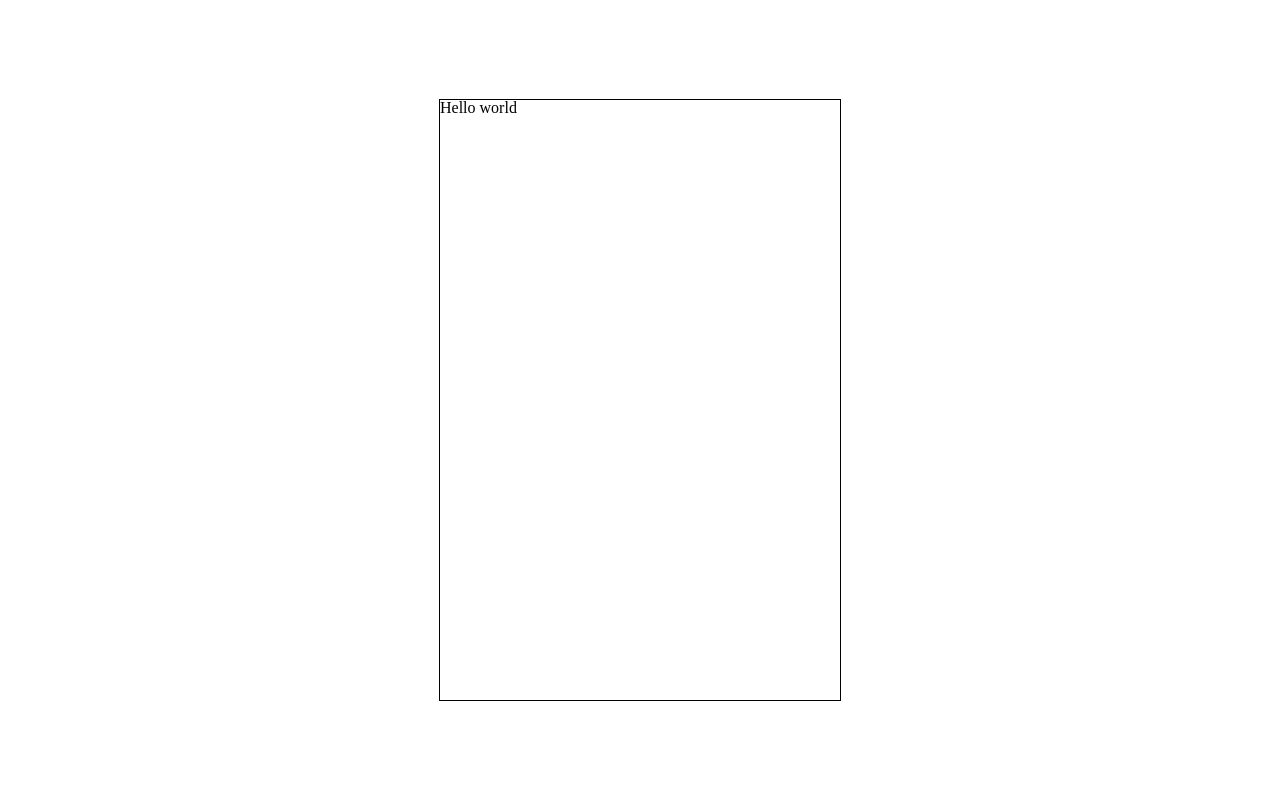
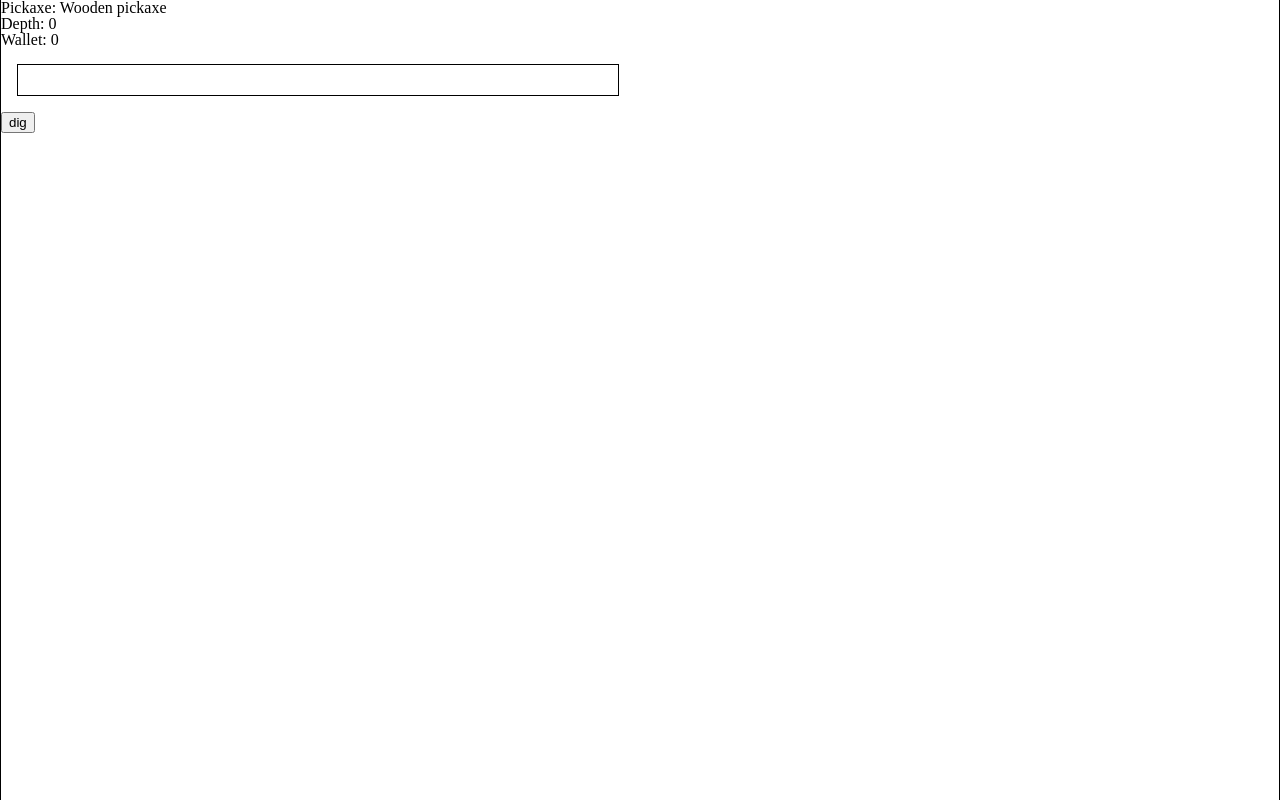
Before and after one commit to Jeffrey-Kingsbury/minedown, a React (Create React App) app: page / in a window 1280 px wide. Built offline with nearby package versions, Linux system fonts and the light colour scheme.

Commit message:
started ui for testing

```diff
--- a/src/Data.js
+++ /dev/null
@@ -1,11 +0,0 @@
-export const PlayerData = {
-    name: "Player",
-    inventory: {
-        dirt: 0,
-        stone: 0,
-        iron: 0,
-        gold: 0,
-        diamond: 0,
-
-    },
-}
--- a/src/Engine/Engine.js
+++ b/src/Engine/Engine.js
@@ -23,18 +23,19 @@ const RESOURCES = {
 const PLAYER = {
   wallet: 0,
   pickaxe: 0,
-  depth: 0,
+  pickaxeData: function(){
+    return PICKAXES[this.pickaxe] ? PICKAXES[this.pickaxe] : PICKAXES[0];
+  },
+  currentDepth: 0,
+  maxDepth: 0,
   buffs: {},
   nerfs: {},
   resources: {},
   buildings: {},
 };
 
-const DIGGING = (currentPickaxe, depth, buffs, nerfs) => {
-  // currentPickaxe determines the speed of the digging and the amount of resources gained
-  // It also determines if it is possible to dig at all depending on the depth
-  // depth determines the type of resources that are possible to be gained
-  // buffs and nerfs are arrays of objects that will be applied to the digging process
+const DIGGING = (currentPickaxe, depth, buffs = '', nerfs = '') => {
+
 };
 
 const UPGRADE_PICKAXE = (currentPickaxe, resources) => {};
@@ -46,3 +47,16 @@ const HIRE_MINER = (currentMiners, resources, depthUnlocks) => {};
 const UPGRADE_MINER = (currentMiners, resources) => {};
 
 const SELL_RESOURCE = (resource) => {};
+
+export {
+  PLAYER,
+  PICKAXES,
+  BUILDINGS,
+  RESOURCES,
+  DIGGING,
+  UPGRADE_PICKAXE,
+  CHANGE_DEPTH,
+  HIRE_MINER,
+  UPGRADE_MINER,
+  SELL_RESOURCE,
+};
--- a/src/GameArea.js
+++ b/src/GameArea.js
@@ -1,16 +1,29 @@
-import { styled } from 'styled-components';
+import { styled } from "styled-components";
+import { useContext, useState } from "react";
+import { playerContext } from "./PlayerContext";
+import ProgressBar from "./ProgressBar";
 
 const GameArea = () => {
-	return <Wrapper>
+  const { playerData, setPlayer, DIGGING } = useContext(playerContext);
+  const { wallet, pickaxe, currentDepth, maxDepth, buffs, nerfs, resources, buildings } = playerData;
+  const [currentProgress, setCurrentProgress] = useState(0);
 
-		Hello world
-	</Wrapper>;
+
+  return (
+    <Wrapper>
+      <p>Pickaxe: {playerData.pickaxeData().name}</p>
+      <p>Depth: {currentDepth}</p>
+      <p>Wallet: {wallet}</p>
+	  <ProgressBar currentProgress={currentProgress} />
+	  <button onClick={()=>{DIGGING(pickaxe, currentDepth)}}>dig</button>
+    </Wrapper>
+  );
 };
 
 const Wrapper = styled.div`
-height: 600px;
-width: 400px;
-border: 1px solid black;
+  height: 100%;
+  width: 100%;
+  border: 1px solid black;
 `;
 
 export default GameArea;
--- a/src/PlayerContext.js
+++ b/src/PlayerContext.js
@@ -1,17 +1,16 @@
 import { useState, createContext } from "react";
-import { PlayerData } from "./Data";
+import { PLAYER, DIGGING } from "./Engine/Engine.js";
 
-export const PlayerContext = createContext();
+export const playerContext = createContext();
 
-export const ContextProvider = ({children}) => {
-    const [player, setPlayer] = useState(PlayerData);
-    const [inventory, setInventory] = useState(PlayerData.inventory);
+export const ContextProvider = ({ children }) => {
+  const [playerData, setPlayer] = useState(PLAYER);
 
-    return (
-        <PlayerContext.Provider value={[player, setPlayer, inventory, setInventory]}>
-            {children}
-        </PlayerContext.Provider>
-    );
-}
+  return (
+    <playerContext.Provider value={{ playerData, setPlayer, DIGGING }}>
+      {children}
+    </playerContext.Provider>
+  );
+};
 
 export default ContextProvider;
--- /dev/null
+++ b/src/ProgressBar.js
@@ -0,0 +1,27 @@
+import { styled } from "styled-components";
+
+const ProgressBar = ({currentProgress = 0}) => {
+  return (<Wrapper>
+    <Outer>
+        <Inner currentprogress={currentProgress}></Inner>
+    </Outer>
+  </Wrapper>);
+};
+
+const Wrapper = styled.div`
+width:100%;
+max-width: 600px;
+`;
+const Outer = styled.div`
+width:100%;
+height: 30px;
+border: 1px solid black;
+margin: 1rem;
+`;
+const Inner = styled.div`
+height: 100%;
+background-color: green;
+width: ${props => props.currentprogress ? props.currentprogress : 0}%;
+`;
+
+export default ProgressBar;
```
Also changed, not shown: src/App.js (line endings or trailing spaces).
